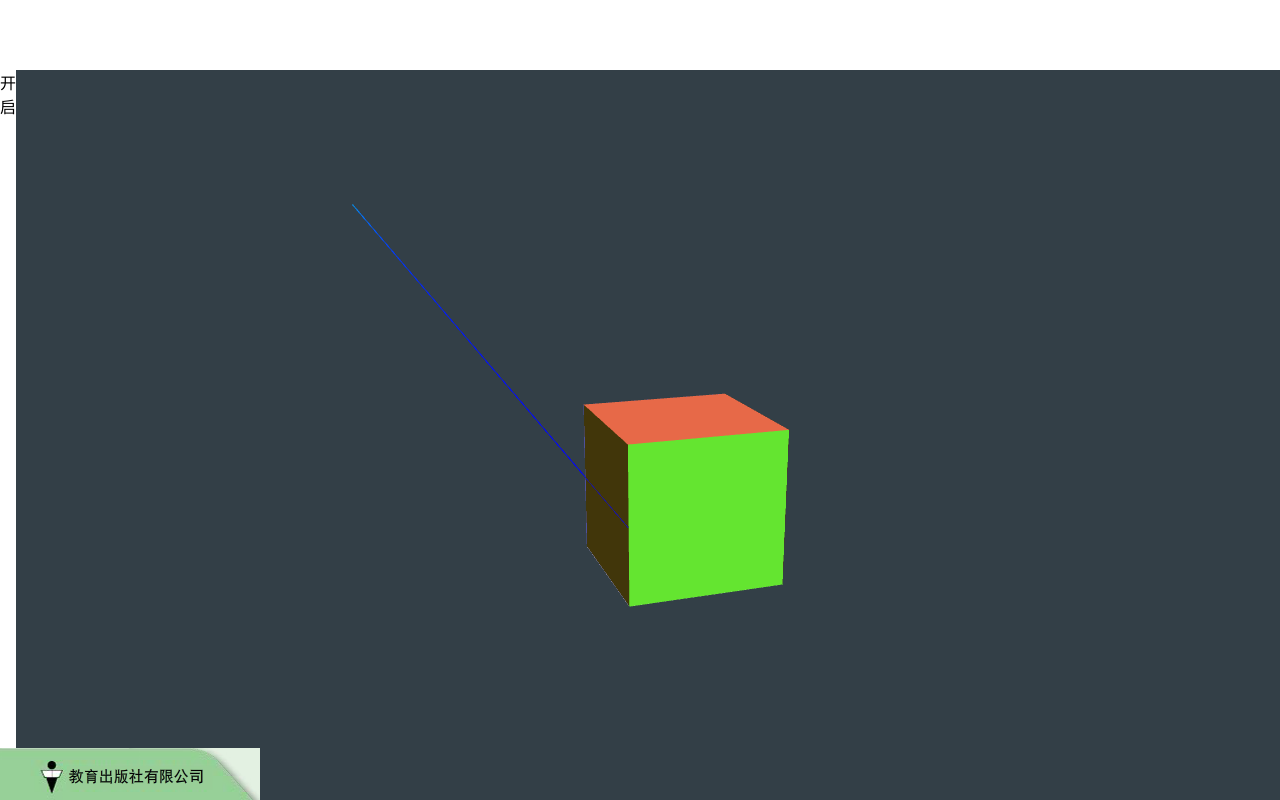
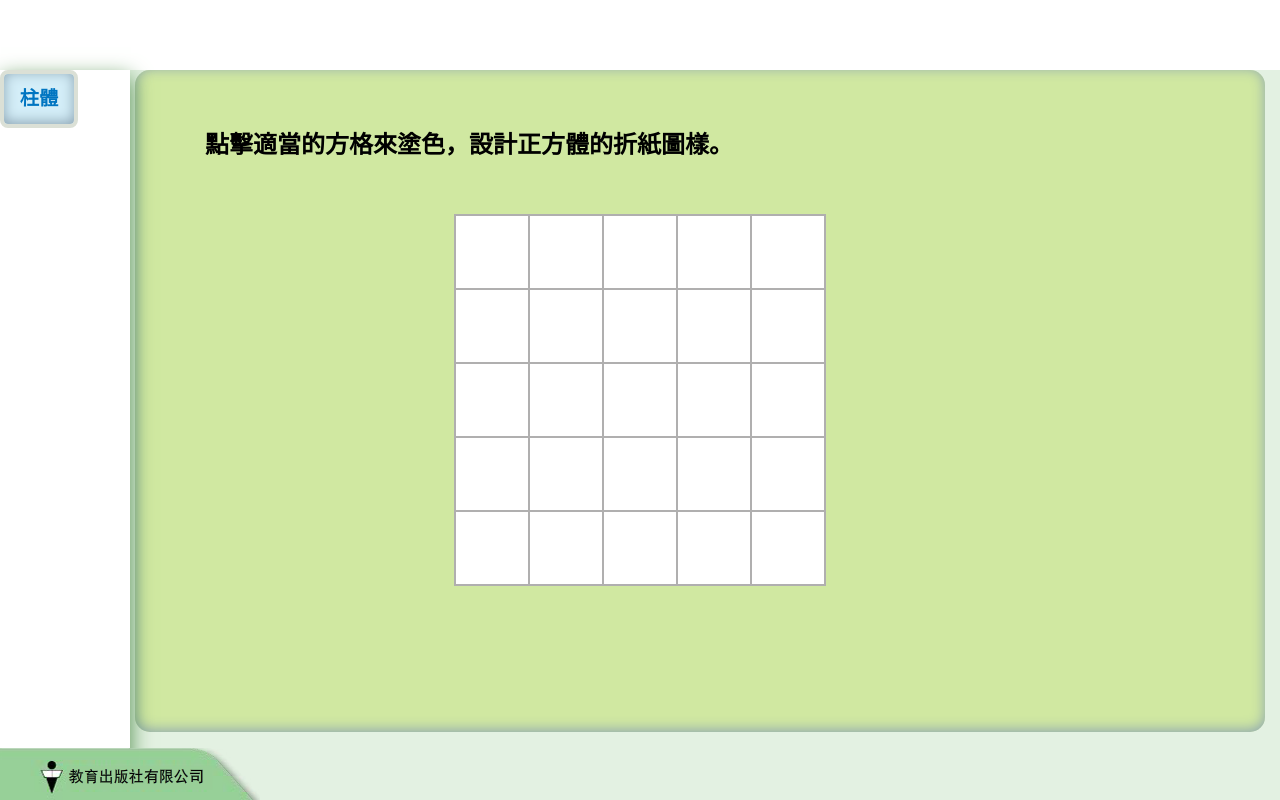
Before and after one commit to 6600/GeometryTeaching, a Vue app: page /#/ in a window 1280 px wide. Built offline with nearby package versions, Linux system fonts and the light colour scheme.

Commit message:
新增按钮button_70_50

```diff
--- a/src/App.vue
+++ b/src/App.vue
@@ -3,20 +3,21 @@
     .home-title
     .app-box
       .home-left-bar
-        .ass(@click="showPopup = true") 开启
+        Button70(@onClick="showPopup = true", text="柱體")
       router-view
     .popup-box(v-if="showPopup")
       .popup
         p.popup-title 請選擇折紙圖樣：
         .popup-panel
         centre.popup-panel-menu
-          Button.cancel-button(@onClick="showPopup = false", text="确定")
-          Button.cancel-button(@onClick="showPopup = false", text="取消")
+          Button105.cancel-button(@onClick="showPopup = false", text="确定")
+          Button105.cancel-button(@onClick="showPopup = false", text="取消")
     .logo
 </template>
 
 <script>
-import Button from '@/components/button/button_50_50.vue'
+import Button105 from '@/components/button/button_105_55.vue'
+import Button70 from '@/components/button/button_70_50.vue'
 export default {
   name: 'App',
   data () {
@@ -25,7 +26,8 @@ export default {
     }
   },
   components: {
-    Button
+    Button105,
+    Button70
   }
 }
 </script>
@@ -50,6 +52,8 @@ export default {
   }
   .home-left-bar {
     width: 130px;
+    box-shadow: 1px 7px 20px #5A9455;
+    z-index: 1;
   }
   .popup-box {
     width: 100%;
@@ -92,6 +96,7 @@ export default {
     left: 0px;
     height: 52px;
     width: 260px;
+    z-index: 2;
     background-image: url('./assets/logo.png');
   }
   .popup-panel-menu {
--- /dev/null
+++ b/src/components/button/button_70_50.vue
@@ -0,0 +1,32 @@
+<template lang="pug">
+  .button_70_50(@click="$emit('onClick')") {{text}}
+</template>
+
+<script>
+export default {
+  name: 'App',
+  props: {
+    text: String
+  }
+}
+</script>
+
+<style>
+  .button_70_50 {
+    height: 50px;
+    line-height: 50px;
+    border-radius: 8px;
+    text-align: center;
+    color: #0075c1;
+    font-weight: bold;
+    font-size: 1.2rem;
+    text-align: center;
+    width: 70px;
+    border: 4px solid #dbe0d6;
+    background-color: #d4eef8;
+    box-shadow: 0px -2px 13px #8ba3b2 inset;
+  }
+  .button_50_50:hover {
+    transform: scale(1.1);
+  }
+</style>
--- a/src/components/game/activity.vue
+++ b/src/components/game/activity.vue
@@ -24,7 +24,7 @@ export default {
 
 <style lang='less' scoped>
   .game-activity {
-    width: 100%;
+    width: calc(~"100% - 130px");
     height: 100%;
     overflow: hidden;
     background-color: #e3f1e2;
@@ -33,6 +33,7 @@ export default {
     background-color: #d0e8a1;
     width: calc(100% - 20px);
     height: calc(~'100% - 68px');
+    box-shadow: 0px -2px 13px #8ba3b2 inset;
     border-radius: 15px;
     margin-left: 5px;
   }
--- a/src/router/index.js
+++ b/src/router/index.js
@@ -10,13 +10,13 @@ export default new Router({
     // 程序主入口
     {
       path: '/',
+      name: 'activityGame',
+      component: activityGame
+    },
+    {
+      path: '/cubeOne',
       name: 'cube-one',
       component: cubeOne
-    },
-    {
-      path: '/activityGame',
-      name: 'activityGame',
-      component: activityGame
     }
   ]
 })
```
Also changed, not shown: src/components/button/button_105_55.vue (renamed from src/components/button/button_50_50.vue).
